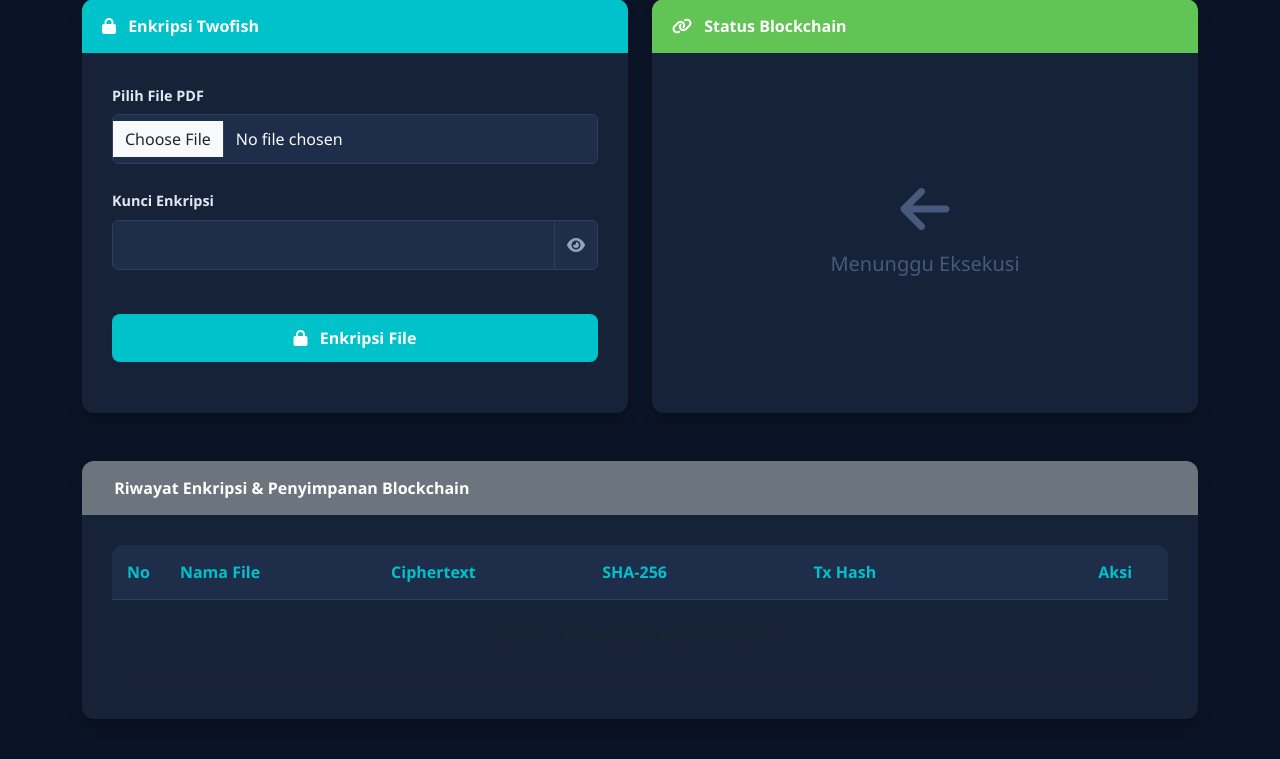
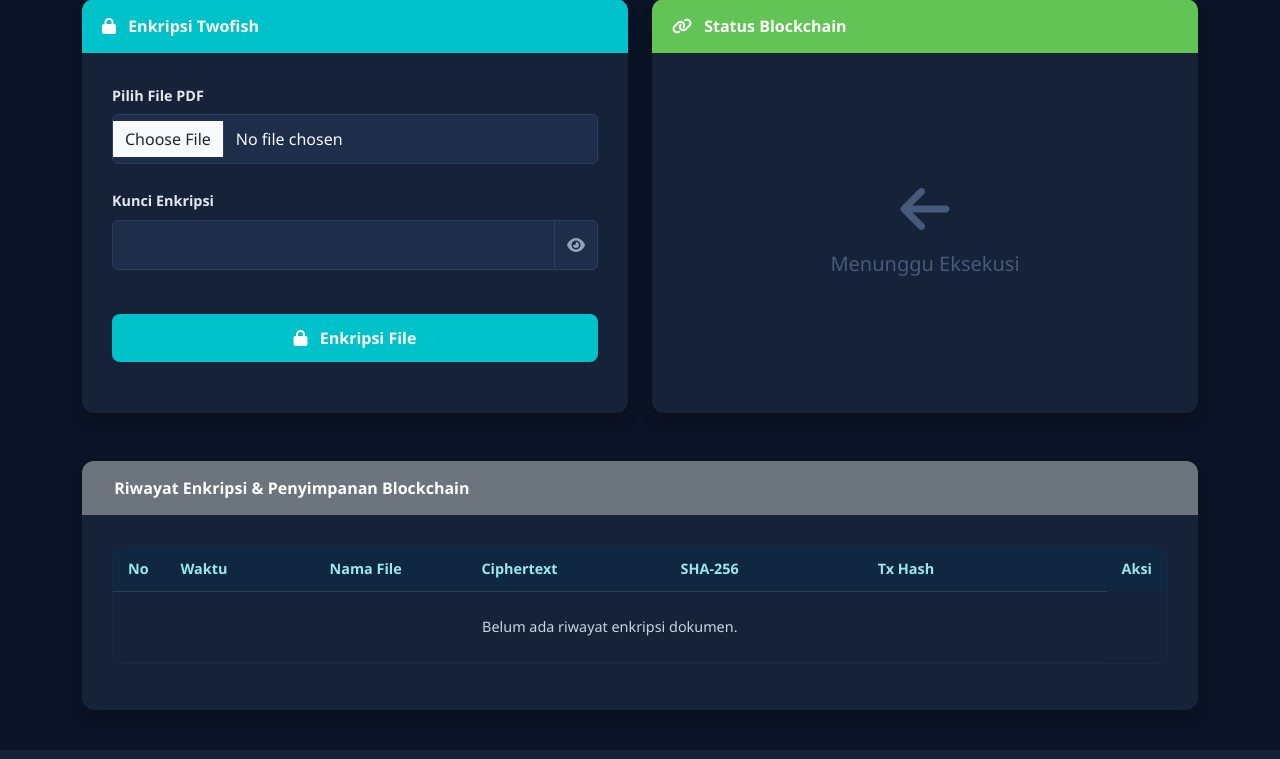
Before and after one commit to ahmdfaw/TwofishGanache, a Flask app: page / in a window 1280 px wide. Shown: the part 155-914 px from the top of the page. Run offline with Flask 3, Linux system fonts and the light colour scheme; data that the repository does not hold is empty; parts of the project's set-up code (start-up, migrations or seed data) failed here and were passed over.

Commit message:
Waktu enkripsi, penyimpanan & timestamp

```diff
--- a/app.py
+++ b/app.py
@@ -2,6 +2,8 @@ from flask import Flask, render_template, request, jsonify, send_file
 import json
 import hashlib
 import os
+import time  # TAMBAHAN: Modul untuk menghitung waktu komputasi
+from datetime import datetime
 from web3 import Web3
 from twofish import Twofish
 
@@ -14,7 +16,7 @@ ganache_url = "http://127.0.0.1:7545"
 web3 = Web3(Web3.HTTPProvider(ganache_url))
 
 # CONTRACT ADDRESS DARI TRUFFLE MIGRATE
-CONTRACT_ADDRESS = "0xd60e68381c1D6Ab012AA4fD409E6D049c90a6945"
+CONTRACT_ADDRESS = "0x5AD8172ED8ac23d970c673666AFad230B7Bbc22a"
 
 with open('blockchain/build/contracts/DocumentRegistry.json', 'r') as file:
     contract_json = json.load(file)
@@ -26,7 +28,7 @@ web3.eth.default_account = web3.eth.accounts[0]
 HISTORY_FILE = 'history.json'
 
 # ==========================================
-# FUNGSI MANAJEMEN RIWAYAT
+# FUNGSI MANAJEMEN RIWAYAT (JSON LOKAL)
 # ==========================================
 def load_history():
     if os.path.exists(HISTORY_FILE):
@@ -37,17 +39,21 @@ def load_history():
             return []
     return []
 
-def save_to_history(filename, ciphertext_hex, doc_hash, tx_hash, enc_filename):
+def save_to_history(filename, ciphertext_hex, doc_hash, tx_hash, enc_filename, waktu_enkripsi):
     history = load_history()
     if not isinstance(history, list):
         history = []
 
+    waktu_sekarang = datetime.now().strftime("%Y-%m-%d %H:%M:%S")
+
     new_entry = {
+        "timestamp": waktu_sekarang,
         "nama_file": filename,
         "ciphertext": ciphertext_hex,
         "sha_256": doc_hash,
         "tx_hash": tx_hash,
-        "enc_filename": enc_filename
+        "enc_filename": enc_filename,
+        "waktu_enkripsi": waktu_enkripsi  # Simpan data waktu ke riwayat json
     }
     history.append(new_entry)
     with open(HISTORY_FILE, 'w') as f:
@@ -80,7 +86,6 @@ def index():
 def get_history():
     return jsonify(load_history())
 
-# API 1: HANYA UNTUK ENKRIPSI LOKAL
 @app.route('/api/encrypt', methods=['POST'])
 def api_encrypt():
     try:
@@ -99,12 +104,19 @@ def api_encrypt():
         ciphertext = iv
         prev_block = iv
 
+        # --- MULAI STOPWATCH ENKRIPSI ---
+        start_time = time.time()
+
         for i in range(0, len(padded_data), 16):
             pt_block = padded_data[i:i+16]
             xored_block = bytes(a ^ b for a, b in zip(pt_block, prev_block))
             ct_block = T.encrypt(xored_block)
             ciphertext += ct_block
             prev_block = ct_block
+
+        # --- STOPWATCH BERHENTI ---
+        duration = time.time() - start_time
+        waktu_enkripsi = f"{duration:.4f}" # Format 4 angka di belakang koma (detik)
 
         hash_ciphertext = hashlib.sha256(ciphertext).hexdigest()
 
@@ -121,12 +133,12 @@ def api_encrypt():
             "hash": hash_ciphertext,
             "filename": enc_filename,
             "original_filename": file.filename,
-            "ciphertext_full": ciphertext_full
+            "ciphertext_full": ciphertext_full,
+            "waktu_enkripsi": waktu_enkripsi  # Kirim info waktu ke frontend
         })
     except Exception as e:
         return jsonify({"status": "error", "message": str(e)}), 500
 
-# API 2: KHUSUS UNTUK MENYIMPAN KE BLOCKCHAIN GANACHE
 @app.route('/api/store_blockchain', methods=['POST'])
 def api_store_blockchain():
     try:
@@ -135,8 +147,8 @@ def api_store_blockchain():
         filename = data.get('filename')
         original_filename = data.get('original_filename')
         ciphertext_full = data.get('ciphertext_full')
+        waktu_enkripsi = data.get('waktu_enkripsi', '0.0000')
 
-        # Interaksi dengan Ganache
         is_exist = contract.functions.verifyDocument(doc_hash).call()
         if is_exist:
              return jsonify({"status": "error", "message": "Dokumen ini sudah ada di Blockchain!"}), 400
@@ -144,8 +156,8 @@ def api_store_blockchain():
         tx_hash = contract.functions.storeDocument(doc_hash).transact()
         tx_receipt = web3.eth.wait_for_transaction_receipt(tx_hash)
 
-        # Simpan ke tabel riwayat setelah sukses dicatat di blockchain
-        save_to_history(original_filename, ciphertext_full, doc_hash, tx_receipt.transactionHash.hex(), filename)
+        # Simpan ke log tabel riwayat lokal lengkap beserta durasinya
+        save_to_history(original_filename, ciphertext_full, doc_hash, tx_receipt.transactionHash.hex(), filename, waktu_enkripsi)
 
         return jsonify({
             "status": "success",
@@ -179,6 +191,10 @@ def api_decrypt():
         prev_block = iv
 
         plaintext_padded = b''
+
+        # --- MULAI STOPWATCH DEKRIPSI ---
+        start_time = time.time()
+
         for i in range(0, len(actual_ciphertext), 16):
             ct_block = actual_ciphertext[i:i+16]
             decrypted_block = T.decrypt(ct_block)
@@ -187,6 +203,10 @@ def api_decrypt():
             prev_block = ct_block
 
         plaintext = unpad_data(plaintext_padded)
+
+        # --- STOPWATCH BERHENTI ---
+        duration = time.time() - start_time
+        waktu_dekripsi = f"{duration:.4f}"
 
         if not plaintext.startswith(b'%PDF-'):
             return jsonify({"status": "error", "message": "Kunci Salah atau File Rusak!"}), 400
@@ -199,7 +219,8 @@ def api_decrypt():
         return jsonify({
             "status": "success",
             "message": "Dokumen valid dan berhasil dibuka!",
-            "filename": dec_filename
+            "filename": dec_filename,
+            "waktu_dekripsi": waktu_dekripsi  # Kirim info waktu dekripsi ke frontend
         })
     except Exception as e:
         return jsonify({"status": "error", "message": str(e)}), 500
--- a/templates/index.html
+++ b/templates/index.html
@@ -218,10 +218,88 @@
             color: #cbd5e1;
         }
 
+        /* Pastikan teks muted di dalam tabel kustom tetap kontras pada tema gelap */
+        .table-custom td.text-muted {
+            color: #cbd5e1 !important;
+        }
+
+        /* Restyle tabel: header kontras, zebra rows, hover effect, dan highlight kolom Waktu */
+        .table-custom {
+            width: 100%;
+            border-radius: 12px;
+            overflow: hidden;
+            border: 1px solid rgba(255, 255, 255, 0.03);
+            background-color: transparent;
+        }
+
+        .table-custom thead th {
+            background-color: #0f2740;
+            color: #9be7ef;
+            font-weight: 700;
+            text-transform: none;
+            padding: 12px 15px;
+            font-size: 0.9rem;
+            border: none;
+        }
+
+        .table-custom tbody tr:nth-child(even) td {
+            background-color: #0f1b2b;
+        }
+
+        .table-custom tbody tr:hover td {
+            background: linear-gradient(90deg, rgba(0, 194, 203, 0.04), rgba(139, 92, 246, 0.03));
+        }
+
+        .table-custom td {
+            padding: 12px 15px;
+            vertical-align: middle;
+            font-size: 0.9rem;
+            color: #cbd5e1;
+            background-color: transparent;
+        }
+
+        /* Highlight kolom "Waktu" (kolom ke-2) agar mudah terbaca */
+        .table-custom tbody tr td:nth-child(2) {
+            color: #7ee8f5;
+            font-weight: 600;
+        }
+
+        /* Sesuaikan mono-text agar tidak memiliki latar gelap berlebih */
+        .table-custom .mono-text {
+            background-color: transparent;
+            padding: 0;
+            color: inherit;
+        }
+
         .mono-text {
             font-family: monospace;
             font-size: 0.85rem;
             cursor: help;
+        }
+
+        /* Style Khusus Timer Badge */
+        .timer-badge {
+            background-color: #1e293b;
+            color: #38bdf8;
+            border: 1px solid #0ea5e9;
+            padding: 8px 15px;
+            border-radius: 6px;
+            display: inline-block;
+            font-weight: bold;
+            font-family: monospace;
+            margin-top: 5px;
+        }
+
+        .timer-badge-dec {
+            background-color: #1e293b;
+            color: #a78bfa;
+            border: 1px solid #8b5cf6;
+            padding: 8px 15px;
+            border-radius: 6px;
+            display: inline-block;
+            font-weight: bold;
+            font-family: monospace;
+            margin-top: 5px;
         }
     </style>
 </head>
@@ -288,11 +366,18 @@
                                     <i class="fa-solid fa-arrow-left"></i>
                                     <h5>Menunggu Eksekusi</h5>
                                 </div>
-                                <div class="d-none text-center mt-3" id="encReadyToStoreState">
-                                    <div class="alert alert-info"><i class="fa-solid fa-file-shield me-2"></i> Enkripsi
-                                        Selesai!</div>
-                                    <p class="text-light mb-2">Dokumen siap dicatat ke jaringan Ganache.</p>
-                                    <label class="form-label text-light mt-2">Hash Dokumen (SHA-256):</label>
+                                <div class="d-none text-center mt-2" id="encReadyToStoreState">
+                                    <div class="alert alert-info py-2"><i class="fa-solid fa-file-shield me-2"></i>
+                                        Enkripsi Selesai!</div>
+
+                                    <div class="mb-3">
+                                        <span class="form-label text-muted d-block" style="font-size:0.85rem;">Waktu
+                                            Komputasi Twofish CBC:</span>
+                                        <div class="timer-badge"><i class="fa-solid fa-stopwatch me-2"></i><span
+                                                id="encTimeOutput1">0.0000</span> detik</div>
+                                    </div>
+
+                                    <label class="form-label text-light">Hash Dokumen (SHA-256):</label>
                                     <div class="result-box text-info" id="encReadyDocHash"></div>
                                     <button class="btn-store" id="btnProcessBlockchain"><i
                                             class="fa-solid fa-cloud-arrow-up me-2"></i> Simpan ke Blockchain</button>
@@ -302,8 +387,16 @@
                                     <h5>Mencatat ke Ganache...</h5>
                                 </div>
                                 <div class="d-none" id="encSuccessState">
-                                    <div class="alert alert-success"><i class="fa-solid fa-check me-2"></i> Sukses
+                                    <div class="alert alert-success py-2"><i class="fa-solid fa-check me-2"></i> Sukses
                                         Tersimpan!</div>
+
+                                    <div class="mb-3 text-center">
+                                        <span class="form-label text-muted d-block" style="font-size:0.85rem;">Waktu
+                                            Komputasi Enkripsi:</span>
+                                        <div class="timer-badge"><i class="fa-solid fa-stopwatch me-2"></i><span
+                                                id="encTimeOutput2">0.0000</span> detik</div>
+                                    </div>
+
                                     <label class="form-label text-light">Tx Hash Ganache:</label>
                                     <div class="result-box text-success" id="encTxHash"></div>
                                     <a href="#" id="btnDownloadEnc" class="btn-download w-100 text-center"><i
@@ -355,9 +448,17 @@
                                     <h5>Mengecek Ganache...</h5>
                                 </div>
                                 <div class="d-none" id="decSuccessState">
-                                    <div class="alert alert-success"><i class="fa-solid fa-certificate me-2"></i>
+                                    <div class="alert alert-success py-2"><i class="fa-solid fa-certificate me-2"></i>
                                         DOKUMEN VALID & ASLI!</div>
-                                    <p class="text-light mt-3">Hash dokumen cocok dengan catatan Blockchain. Kunci yang
+
+                                    <div class="my-3 text-center">
+                                        <span class="form-label text-muted d-block" style="font-size:0.85rem;">Waktu
+                                            Komputasi Dekripsi Twofish CBC:</span>
+                                        <div class="timer-badge-dec"><i class="fa-solid fa-stopwatch me-2"></i><span
+                                                id="decTimeOutput">0.0000</span> detik</div>
+                                    </div>
+
+                                    <p class="text-light mt-2">Hash dokumen cocok dengan catatan Blockchain. Kunci yang
                                         dimasukkan juga benar.</p>
                                     <a href="#" id="btnDownloadDec" class="btn-download bg-success w-100 text-center"><i
                                             class="fa-solid fa-download me-2"></i> Unduh File Asli (.pdf)</a>
@@ -381,7 +482,8 @@
                                 <thead>
                                     <tr>
                                         <th style="width: 5%">No</th>
-                                        <th style="width: 20%">Nama File</th>
+                                        <th style="width: 15%">Waktu</th>
+                                        <th style="width: 15%">Nama File</th>
                                         <th style="width: 20%">Ciphertext</th>
                                         <th style="width: 20%">SHA-256</th>
                                         <th style="width: 25%">Tx Hash</th>
@@ -399,7 +501,6 @@
 
     <script src="https://cdn.jsdelivr.net/npm/bootstrap@5.3.0/dist/js/bootstrap.bundle.min.js"></script>
     <script>
-        // Variabel Global untuk menyimpan data sementara sebelum dikirim ke Ganache
         let tempEncryptionData = {};
 
         async function loadHistoryTable() {
@@ -419,10 +520,12 @@
                     const shortSha = item.sha_256.substring(0, 15) + '...';
                     const shortTx = item.tx_hash.substring(0, 15) + '...';
 
+                    // Kita taruh info waktu komputasi saat kursor hover di nama file sebagai ekstra metadata skripsi
                     const row = `
                     <tr>
                         <td>${index + 1}</td>
-                        <td class="fw-bold">${item.nama_file}</td>
+                        <td class="text-muted" style="font-size: 0.85rem;"><i class="fa-regular fa-clock me-1"></i> ${item.timestamp || '-'}</td>
+                        <td class="fw-bold" title="Waktu Enkripsi: ${item.waktu_enkripsi || '0.0000'} s">${item.nama_file}</td>
                         <td class="mono-text text-warning" title="${item.ciphertext}">${shortCipher}</td>
                         <td class="mono-text text-info" title="${item.sha_256}">${shortSha}</td>
                         <td class="mono-text text-success" title="${item.tx_hash}">${shortTx}</td>
@@ -457,7 +560,6 @@
 
             document.getElementById('btnSubmit').disabled = true;
 
-            // Reset Layar Kanan
             document.getElementById('encWaitingState').classList.add('d-none');
             document.getElementById('encSuccessState').classList.add('d-none');
             document.getElementById('encReadyToStoreState').classList.add('d-none');
@@ -468,14 +570,13 @@
                 const result = await response.json();
 
                 if (response.ok) {
-                    // Simpan data di memori browser sementara
                     tempEncryptionData = result;
 
-                    // Tampilkan Tinjauan Manual (Tombol Simpan Ganache)
+                    // Tampilkan tombol simpan manual & suntikkan angka waktu komputasi tahap 1
                     document.getElementById('encReadyToStoreState').classList.remove('d-none');
                     document.getElementById('encReadyDocHash').innerText = result.hash;
+                    document.getElementById('encTimeOutput1').innerText = result.waktu_enkripsi;
 
-                    // Tampilkan Ciphertext di Kiri
                     document.getElementById('ciphertextContainer').classList.remove('d-none');
                     document.getElementById('fullCiphertextOutput').value = result.ciphertext_full;
 
@@ -509,13 +610,12 @@
                 if (response.ok) {
                     document.getElementById('encSuccessState').classList.remove('d-none');
                     document.getElementById('encTxHash').innerText = result.tx_hash;
+                    document.getElementById('encTimeOutput2').innerText = tempEncryptionData.waktu_enkripsi; // Suntikkan waktu komputasi tahap 2
                     document.getElementById('btnDownloadEnc').href = `/download/encrypted/${tempEncryptionData.filename}`;
 
-                    // Reset form input
                     document.getElementById('fileInput').value = "";
                     document.getElementById('keyInput').value = "";
 
-                    // Perbarui Tabel
                     loadHistoryTable();
                 } else {
                     alert('Ditolak Ganache: ' + result.message);
@@ -548,6 +648,7 @@
 
                 if (response.ok) {
                     document.getElementById('decSuccessState').classList.remove('d-none');
+                    document.getElementById('decTimeOutput').innerText = result.waktu_dekripsi; // Suntikkan waktu komputasi dekripsi
                     document.getElementById('btnDownloadDec').href = `/download/decrypted/${result.filename}`;
                     document.getElementById('decryptForm').reset();
                 } else {
```
